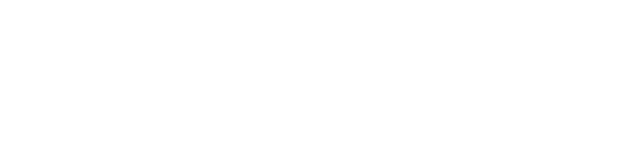
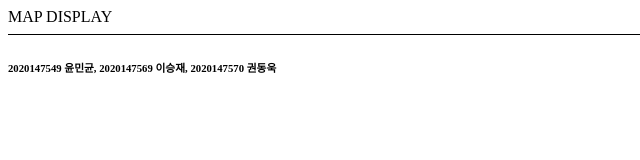
Before and after one commit to 2020147569/Internet-Programming-final-project, a plain HTML site: page output.html in a window 1280 px wide. Shown: the whole page, without its empty margins (0-640 px from the left). Drawn offline with Linux system fonts and the light colour scheme.

Commit message:
210531 15:58

```diff
--- a/output.html
+++ b/output.html
@@ -0,0 +1,18 @@
+<!DOCTYPE HTML>
+<html>
+    <head>
+        <meta charset="utf-8">
+        <meta name="viewport" content="width=device-width, initial-scale=1.0, user-scalable=no, maximum-scale=1.0, minimum-scale=1.0">
+        <link rel="stylesheet" type="text/css" href="main.css">
+        <title>Team Project-output</title>
+    </head>
+    <body>
+        <main>
+            MAP DISPLAY
+        </main>
+        <footer>
+            <hr width="100%" color="black" size="1">
+            <h6>2020147549 윤민균, 2020147569 이승재, 2020147570 권동욱</h6>
+        </footer>
+    </body>
+</html>
```
Also changed, not shown: index.html (+3 -3 lines), input.html (+2 -5 lines).
